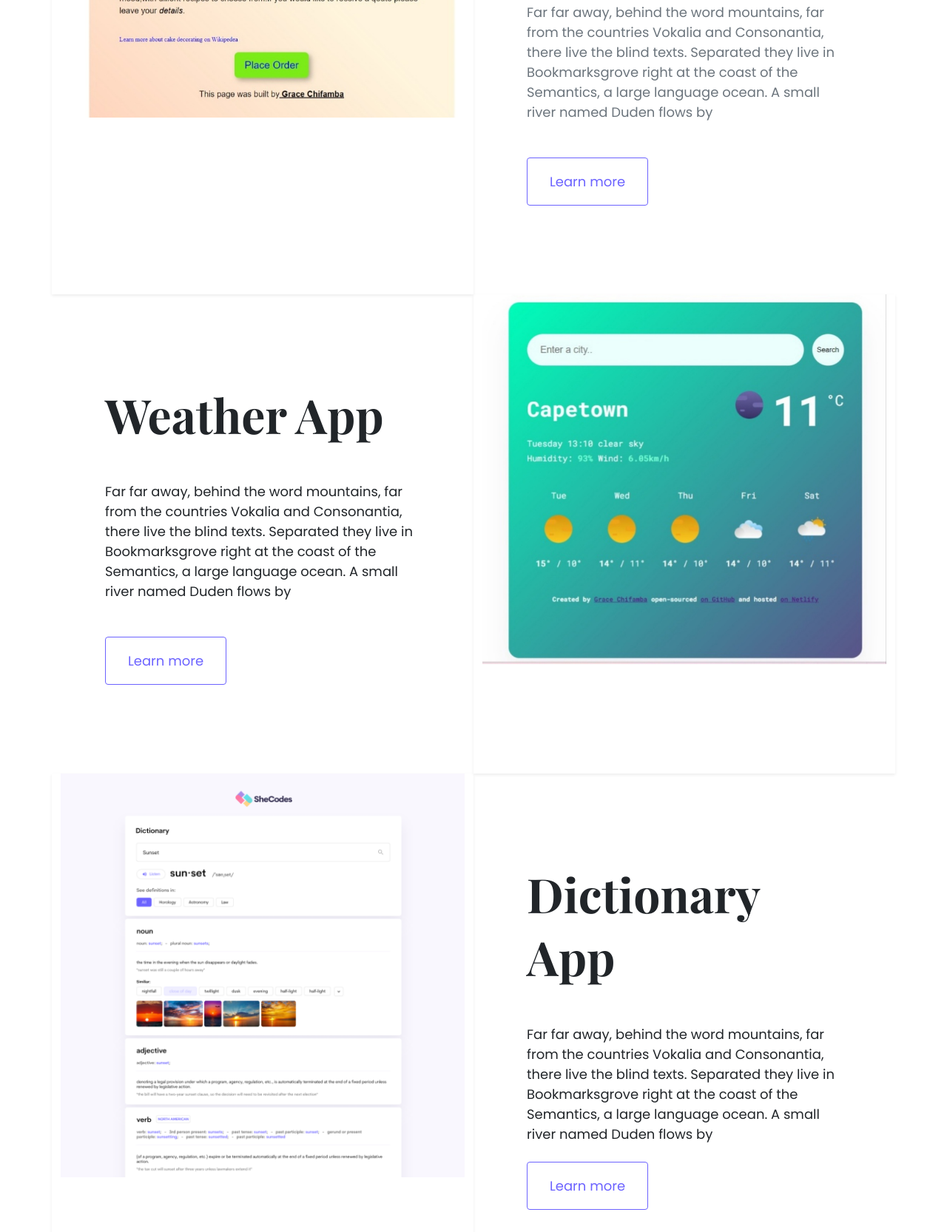
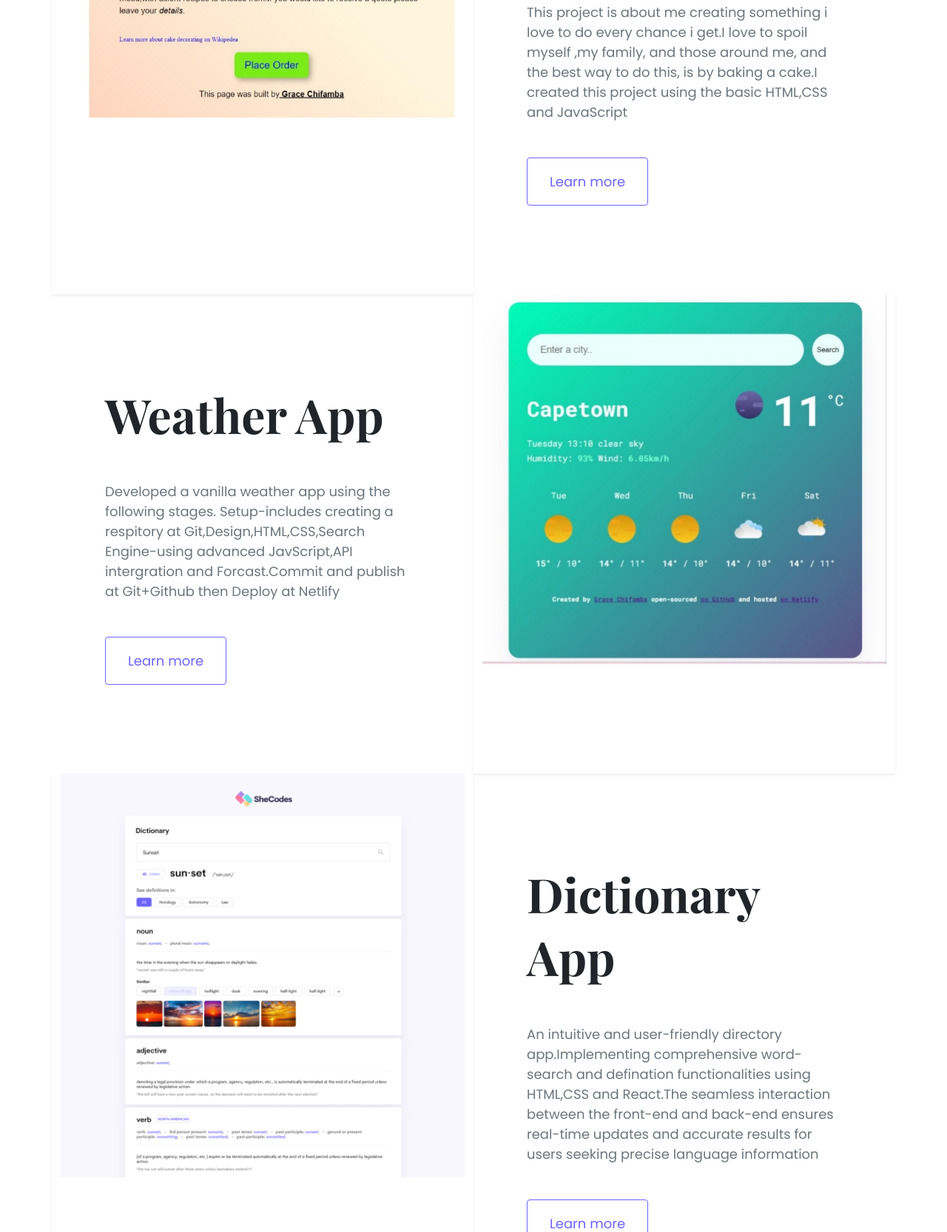
Before and after one commit to Gire1/Portfolio-project, a plain HTML site: page index.html in a window 1280 px wide. Shown: the part 1134-2800 px from the top of the page at 74% size. Drawn offline with nearby package versions, Linux system fonts and the light colour scheme; a web font is replaced by a local one.

Commit message:
Update more content on the home page

```diff
--- a/Styles/portfolio.css
+++ b/Styles/portfolio.css
@@ -93,3 +93,6 @@ font-size: 44px;
   }
 
 }
+.logo{
+  max-width: 150px;
+}
--- a/index.html
+++ b/index.html
@@ -13,11 +13,11 @@
 <link rel="preconnect" href="https://fonts.googleapis.com">
 <link rel="preconnect" href="https://fonts.gstatic.com" crossorigin>
 <link href="https://fonts.googleapis.com/css2?family=Playfair+Display:ital,wght@0,400..900;1,400..900&family=Poppins:ital,wght@0,100;0,200;0,300;0,400;0,500;0,600;0,700;0,800;0,900;1,100;1,200;1,300;1,400;1,500;1,600;1,700;1,800;1,900&display=swap" rel="stylesheet">
-    <title>Document</title>
+    <title>Front-end Developer</title>
   </head>
   <body>
     <div class="hero">
-      <p>👋Hi,I'am</p>
+      <p>👋Hi, I am</p>
       <h1>Grace Chifamba</h1>
       <h2 class="mb-5">Front-end developer based in SouthAfrica</h2>
       <div>
@@ -25,7 +25,7 @@
       </div>
     </div>
     <p class="m-5 text-center">
-      Featured Project which which my best project be choice to show</p>
+      Featured my best projects i have done so far</p>
   <div class="container">
   <div class="row">
   <div class="col d-none d-lg-block shadow-sm">
@@ -35,7 +35,7 @@
     <div class="project-description">
       <h2 class="mb-5">Baking Project</h2>
     <p class="mb-5 text-muted">
-      Far far away, behind the word mountains, far from the countries Vokalia and Consonantia, there live the blind texts. Separated they live in Bookmarksgrove right at the coast of the Semantics, a large language ocean. A small river named Duden flows by</p>
+      This project is about me creating something  i love to do every chance i get.I love to spoil myself ,my family, and those around me, and the best way to do this, is by baking a cake.I created this project using the basic HTML,CSS and JavaScript</p>
     <a href="" class="btn btn-branding-outline">Learn more</a>
     </div>
     </div>
@@ -44,8 +44,8 @@
      <div class="col">
       <div class="project-description">
       <h2 class="mb-5 ">Weather App</h2>
-       <p class="mb-5">
-      Far far away, behind the word mountains, far from the countries Vokalia and Consonantia, there live the blind texts. Separated they live in Bookmarksgrove right at the coast of the Semantics, a large language ocean. A small river named Duden flows by</p>
+       <p class="mb-5 text-muted" >
+      Developed a vanilla weather app using the following stages. Setup-includes creating a respitory at Git,Design,HTML,CSS,Search Engine-using advanced JavScript,API intergration and Forcast.Commit and publish at Git+Github then Deploy at Netlify</p>
      <a href="" class="btn btn-branding-outline">Learn more</a>
    </div>
      </div>
@@ -60,8 +60,8 @@
       <div class="col">
           <div class="project-description">
       <h2 class="mb-5">Dictionary App</h2>
-    <p class="mb-4">
-      Far far away, behind the word mountains, far from the countries Vokalia and Consonantia, there live the blind texts. Separated they live in Bookmarksgrove right at the coast of the Semantics, a large language ocean. A small river named Duden flows by</p>
+    <p class="mb-5 text-muted">
+      An intuitive and user-friendly directory app.Implementing comprehensive word-search and defination functionalities using HTML,CSS and React.The seamless interaction between the front-end and back-end ensures real-time updates and accurate results for users seeking precise language information</p>
  <a href="" class="btn btn-branding-outline">Learn more</a>
       </div>
         </div>
```
Also changed, not shown: images/logo.png (added).
